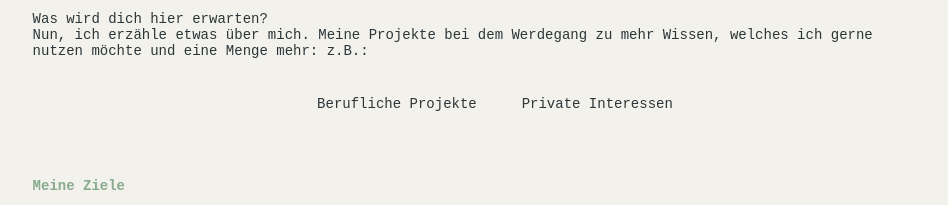
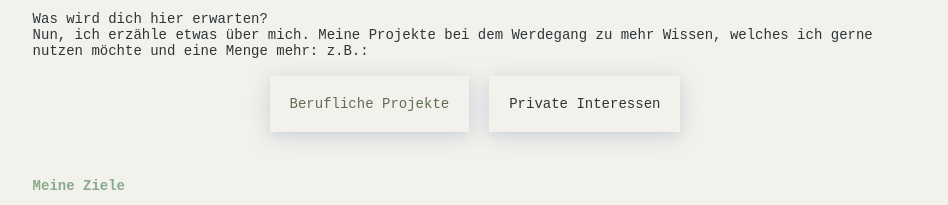
Before and after one commit to mapakiki/Portfolio, a plain HTML site: page index.html in a window 1280 px wide. Shown: the part 595-800 px from the top of the page, without its empty margins (165-1113 px from the left). Drawn offline with Linux system fonts and the light colour scheme.

Commit message:
Some Flex Changes

```diff
--- a/assets/style.css
+++ b/assets/style.css
@@ -21,17 +21,29 @@ h2{
 h3{
     color:#88AB8E;
 }
-.erwartung{
- list-style-type: none;
+.container.erwartung{
  font-family: cursive;
  font-size: 1.1rem;
  margin-bottom: 2%;
  margin-top: 2%;
- text-align: center;
+ display: flex;
+ justify-content: center;
+ gap: 20px;
+ flex-wrap: wrap;
+ flex-direction: row;
+
+
 }
-.erwartung > div{
+.erwartung.animation{
     display: inline-block;
-    margin: 20px;
+    padding: 20px;
+    box-shadow: 0px 4px 24px rgba(22, 65, 147, 0.15), 0px 3px 8px rgba(22, 65, 147, 0.05);
+    transition:all 0.8s cubic-bezier(0.075, 0.82, 0.165, 1);
+
+}
+.erwartung.animation:hover{
+    /*flex:1 5%; */
+    box-shadow:0 14px 28px rgba(29, 29, 29, 0.25), 0 10px 10px rgba(48, 47, 47, 0.22);
 }
 div[draggable]{
     color: #5F6F52;
--- a/index.html
+++ b/index.html
@@ -14,10 +14,10 @@
     <h2>Willkommen auf meinem Portfolio</h2>
     <p>Was wird dich hier erwarten? <br />
         Nun, ich erzähle etwas über mich. Meine Projekte bei dem Werdegang zu mehr Wissen, welches ich gerne nutzen möchte und eine Menge mehr: z.B.:
-    <ul class="erwartung">
-        <div draggable="true"><a href="./site/beruflich.html">Berufliche Projekte</a></div>
-        <div><a href="./site/privat.html">Private Interessen</a></div>
-    </ul>
+    <div class="container erwartung">
+        <a href="./site/beruflich.html"><div class="erwartung animation" draggable="true">Berufliche Projekte</div></a>
+        <a href="./site/privat.html"><div class="erwartung animation">Private Interessen</div></a>
+    </div>
     </p>
     <p>
         <h3>Meine Ziele</h3>
```
Also changed, not shown: site/projects/responsive/index.html (+1 -1 lines).
